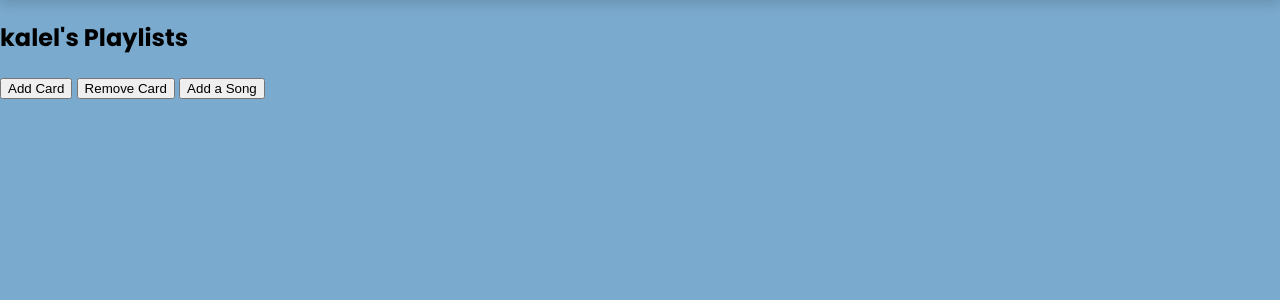
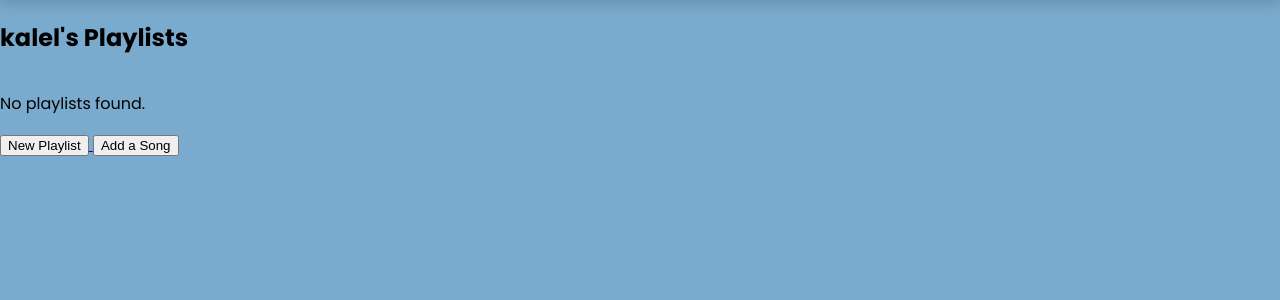
Before and after one commit to DuDoll909/SoundWav-Project, a Django app: page /profile/ in a window 1280 px wide. Shown: the part 80-380 px from the top of the page. Run offline with Django 5.2, Linux system fonts and the light colour scheme; a user stored in the database is signed in.

Commit message:
Playlists now save to profile & have unique urls

```diff
--- a/SWpj/testApp/templates/components/card.html
+++ b/SWpj/testApp/templates/components/card.html
@@ -5,12 +5,19 @@
         class="card-image"
     >
 
-    <div class="card">
-        <h3>PlyLst Name</h3>
-        <p>Name of songs, artists, etc...</p>
+    <div
+        class="card"
+        onclick='window.location.href="/playlist_page/{{ playlist.id }}/"'
+    >
+        <h3>
+            {{ playlist.playlist_name }}
+        </h3>
+        <p>
+            Playlist ID: {{ playlist.id }}
+        </p>
     </div>
+
 </div>
-
 <style>
 .card-wrapper {
     position: relative;
--- a/SWpj/testApp/templates/testApp/profile.html
+++ b/SWpj/testApp/templates/testApp/profile.html
@@ -6,18 +6,23 @@
 
 {% if user.is_authenticated %}
     <h2>{{ user.username }}'s Playlists</h2>
+<div id="collection" class="collection">
 
-<div id="collection" class="collection"></div>
+    {% for playlist in playlists %}
 
-<!-- Hidden template -->
-<div id="card-template" style="display: none;">
-    {% include "components/card.html" %}
+        {% include "components/card.html" %}
+
+    {% empty %}
+
+        <p>No playlists found.</p>
+
+    {% endfor %}
+
 </div>
 
-<button onclick="addComponent()">Add Card</button>
-<button onclick="removeComponent()">Remove Card</button>
-
-
+<a href="/playlist_editor/">
+        <button>New Playlist</button>
+    </a>
 
 	<a href="/add-song/">
         <button>Add a Song</button>
--- a/SWpj/testApp/urls.py
+++ b/SWpj/testApp/urls.py
@@ -15,4 +15,6 @@ urlpatterns = [
     path("add-song/", views.add_song,name = "add_song"),
 
     path('playlist_editor/',views.pedit), #short for playlist edit
+    path('playlist_page/<int:playlist_id>/',views.playlist_page, name="playlist_page"), #allows for unique pages for each playlist
+
 ]
--- a/SWpj/testApp/views.py
+++ b/SWpj/testApp/views.py
@@ -20,7 +20,44 @@ def about(request):
     return render(request,"testApp/about.html")
 
 def profile(request):
-    return render(request,"testApp/profile.html")
+    playlists = []
+
+    if request.user.is_authenticated:
+
+          base_dir = os.path.dirname(
+            os.path.abspath(__file__)
+          )
+
+          json_path = os.path.join(
+            base_dir,
+            "data",
+            "playlists.json"
+        )
+
+    try:
+            with open(json_path, "r") as f:
+                data = json.load(f)
+
+    except (
+            FileNotFoundError,
+            json.JSONDecodeError
+        ):
+            data = {"playlists": []}
+
+    all_playlists = data.get(
+            "playlists",
+            []
+        )
+
+    # Only playlists from current user
+    playlists = [
+            playlist
+            for playlist in all_playlists
+            if int(playlist["user_id"]) == request.user.id
+        ]
+    return render(request,"testApp/profile.html", {"playlists": playlists})
+
+
 
 def signup(request):
     if request.method == "POST":
@@ -107,3 +144,46 @@ def pedit(request):
 
        return redirect("profile")
     return render(request, "testApp/playlist_editor.html")
+
+def playlist_page(request, playlist_id):
+
+    base_dir = os.path.dirname(
+        os.path.abspath(__file__)
+    )
+
+    json_path = os.path.join(
+        base_dir,
+        "data",
+        "playlists.json"
+    )
+
+    try:
+        with open(json_path, "r") as f:
+            data = json.load(f)
+
+    except (
+        FileNotFoundError,
+        json.JSONDecodeError
+    ):
+        data = {"playlists": []}
+
+    playlists = data.get(
+        "playlists",
+        []
+    )
+
+    playlist = None
+
+    for p in playlists:
+
+        if p["id"] == playlist_id:
+            playlist = p
+            break
+
+    return render(
+        request,
+        "testApp/playlist_page.html",
+        {
+            "playlist": playlist
+        }
+    )
```
Also changed, not shown: SWpj/testApp/templates/testApp/playlist_page.html (added, +27 -0 lines).
